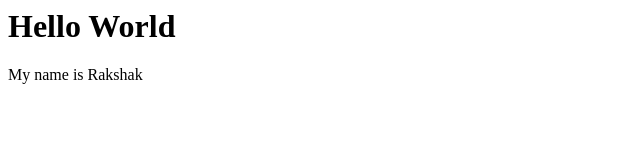
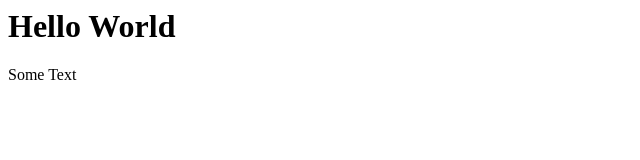
Before and after one commit to 24W-DGPH/DigiHealth101, a plain HTML site: page index.html in a window 1280 px wide. Shown: the full height of the page, 0-640 px from the left. Drawn offline with Linux system fonts and the light colour scheme.

Commit message:
added blank

```diff
--- a/index.html
+++ b/index.html
@@ -4,6 +4,6 @@
 	</head>
 	<body>
 		<h1>Hello World</h1>
-		<p> My name is Rakshak</p>
+		<p> Some Text</p>
 	</body>
 </html>
```
